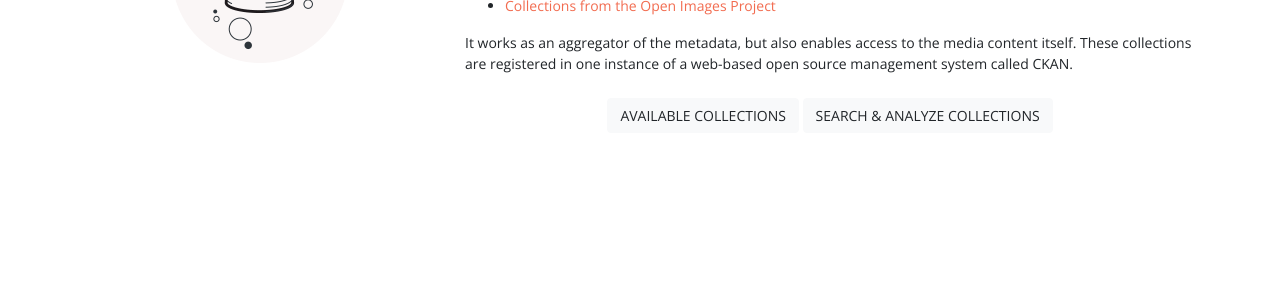
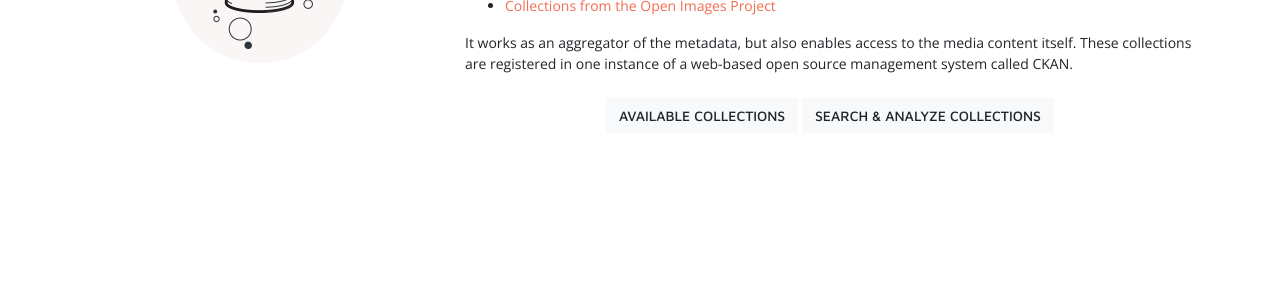
Before and after one commit to roelandordelman/mediasuite-website, a Jekyll site: the page built from data.markdown, in a window 1280 px wide. Shown: the part 261-561 px from the top of the page. Built offline with Jekyll 4.4.1, drawn with Linux system fonts in a browser that asks for light colours.

Commit message:
Add some button styling

```diff
--- a/_sass/custom.scss
+++ b/_sass/custom.scss
@@ -1,20 +1,32 @@
 // Base CSS
 
+// $enable-shadows: true;
+
+// Fonts
+
 $font-size-base: .875rem;
-// $enable-shadows: true;
 
 $font-family-sans-serif: "Open Sans", -apple-system, BlinkMacSystemFont, "Segoe UI", Roboto, "Helvetica Neue", Arial, "Noto Sans", sans-serif, "Apple Color Emoji", "Segoe UI Emoji", "Segoe UI Symbol", "Noto Color Emoji";
 
 $headings-font-family: "Maven Pro", -apple-system, BlinkMacSystemFont, "Segoe UI", Roboto, "Helvetica Neue", Arial, "Noto Sans", sans-serif, "Apple Color Emoji", "Segoe UI Emoji", "Segoe UI Symbol", "Noto Color Emoji";
 $headings-font-weight: 500;
 
+// Colors
+
 $theme-colors: (
 	"primary": #f26c50, /* orange */
 	"secondary": #468dcb /* blue */
 );
 
+// Carousel
+
 $carousel-control-color: #333;
 $carousel-indicator-active-bg: #333;
+
+// Buttons
+
+$btn-font-family: $headings-font-family;
+$btn-border-radius: 2px;
 
 @import "bootstrap/scss/bootstrap.scss";
 
```
